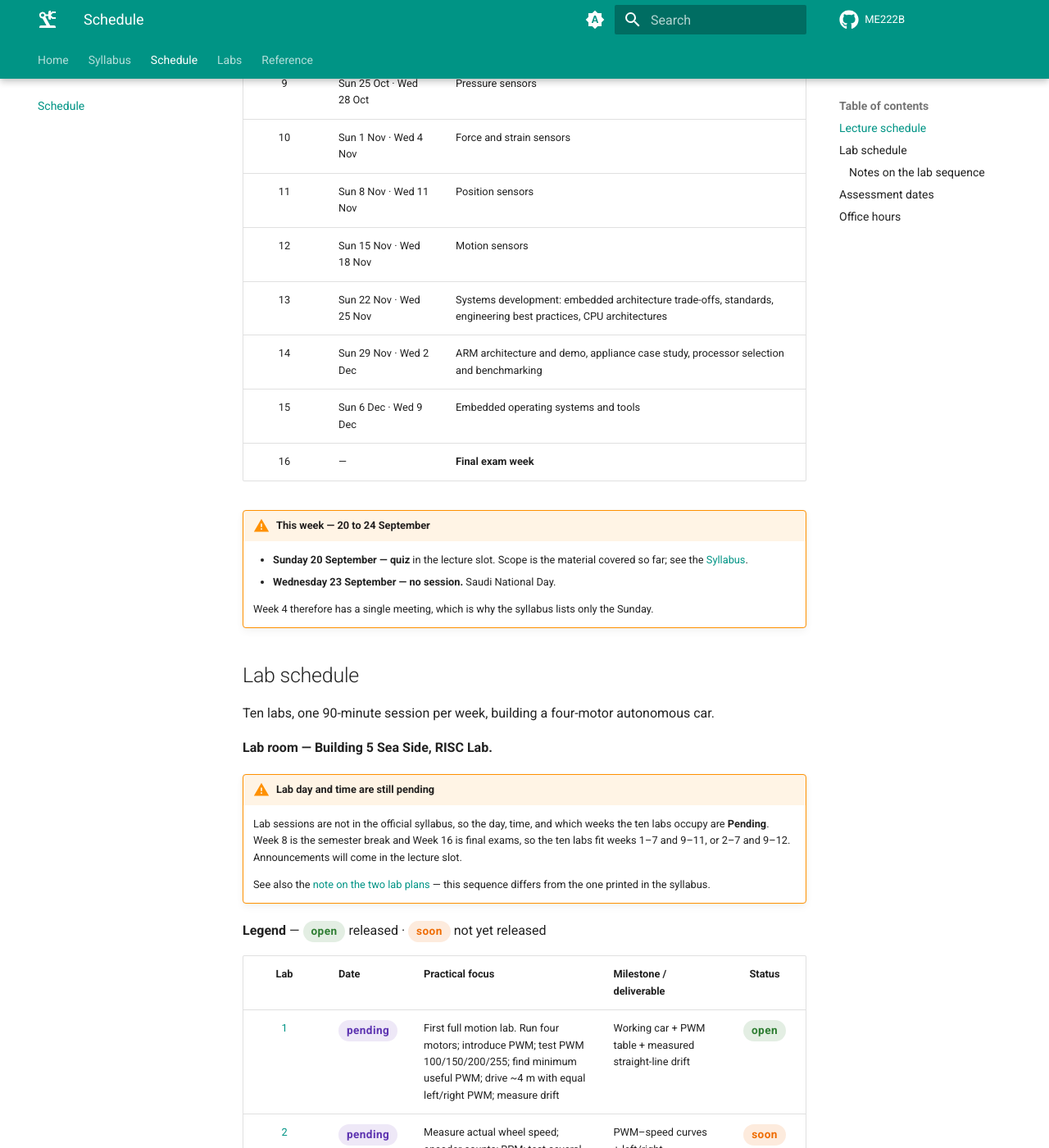
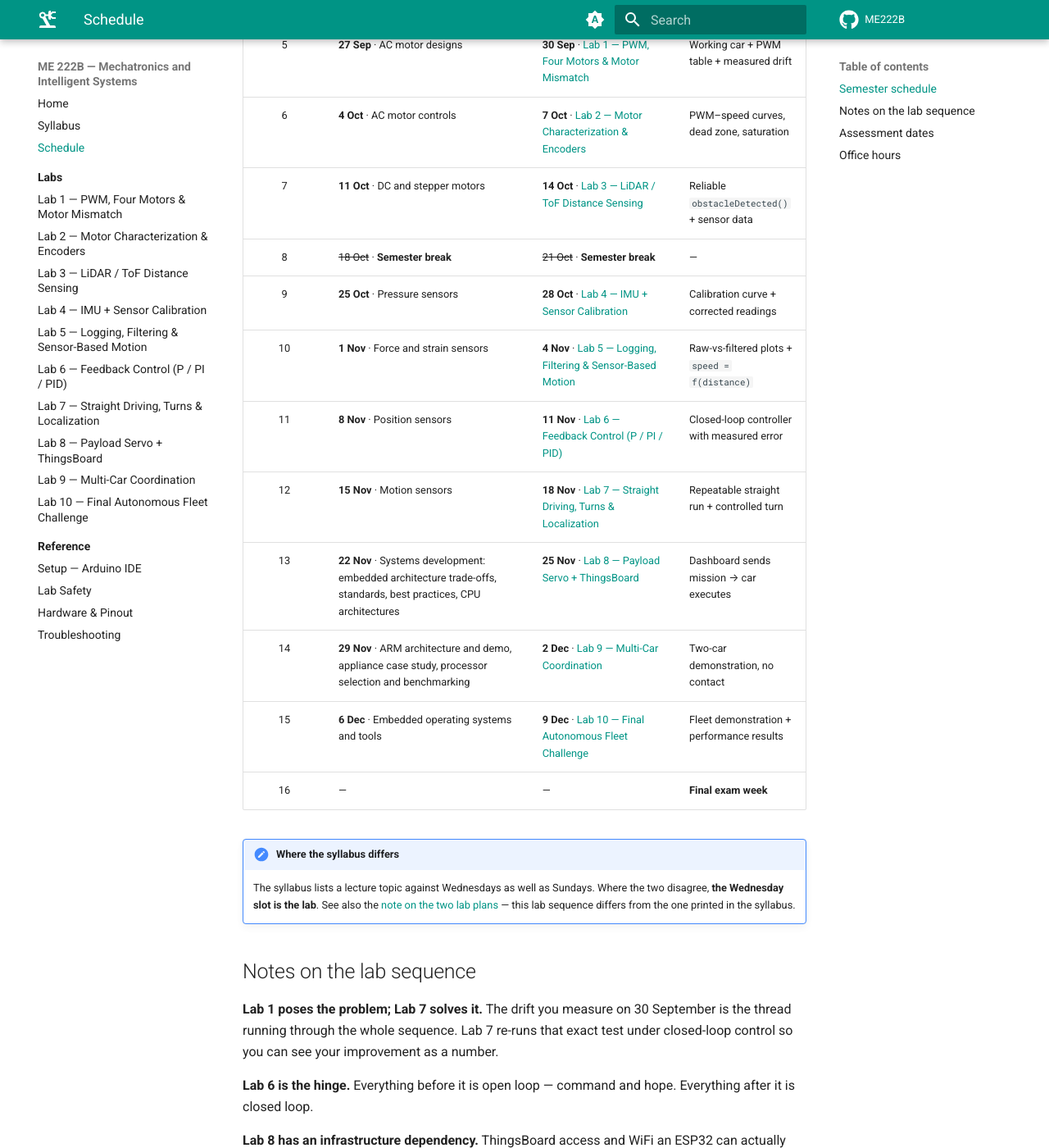
Before and after one commit to Hassan-Al-Moalim/ME222B, an MkDocs documentation site: the page built from docs/schedule.md, in a window 1280 px wide and 1400 px high, scrolled down 905 px. Shown: the whole window at 82% size. Built offline with MkDocs 1.6.1 and Material for MkDocs 9.7.7, drawn with Linux system fonts in a browser that asks for light colours; comment, search, counter and statistics services are not loaded; some of the changed text lies outside the part shown.

Commit message:
Put labs on Wednesdays, merge the schedule, and show the whole course
Labs run Wednesdays 08:30-10:00 in the RISC Lab. The ten labs land exactly on
the ten Wednesdays left after National Day and the semester break, finishing
9 December, the day before the semester ends.

Lectures and labs were in separate tables, so nobody could see what a given
week actually held. One week-per-row table now carries the Sunday lecture, the
Wednesday lab and that week's milestone side by side, with the two cancelled
sessions struck through in place.

Navigation moves from top tabs to one expanded left sidebar. Tabs showed a
single section at a time, so a student on a lab page could not see that the
reference material existed.

Co-Authored-By: Claude Opus 5 <noreply@anthropic.com>

```diff
--- a/docs/schedule.md
+++ b/docs/schedule.md
@@ -4,82 +4,59 @@ title: Schedule
 
 # Schedule
 
-**Fall 2026/2027** · Semester runs **30 August – 10 December 2026**
+**Fall 2026/2027** · 30 August – 10 December 2026
 
-Lectures: **Sunday & Wednesday, 08:30–10:00**, Building 9 – Classroom 4120.
+| | |
+| --- | --- |
+| **Lectures** | Sunday, 08:30–10:00 · Building 9 – Room 4120 |
+| **Labs** | Wednesday, 08:30–10:00 · Building 5 Sea Side — RISC Lab |
 
-## Lecture schedule
-
-| Week | Dates | Topic |
-| :--: | --- | --- |
-| 1 | Sun 30 Aug · Wed 2 Sep | Course introduction and thermal sensors |
-| 2 | Sun 6 Sep · Wed 9 Sep | Prototyping of sensor/actuator based systems |
-| 3 | Sun 13 Sep · Wed 16 Sep | Flow and rotary sensors |
-| 4 | Sun 20 Sep | Amplifiers and sensor noise · **Quiz** |
-| | ~~Wed 23 Sep~~ | **National Day — no session** |
-| 5 | Sun 27 Sep · Wed 30 Sep | AC motor designs |
-| 6 | Sun 4 Oct · Wed 7 Oct | AC motor controls |
-| 7 | Sun 11 Oct · Wed 14 Oct | DC and stepper motors |
-| 8 | Sun 18 Oct · Wed 21 Oct | **Semester break** |
-| 9 | Sun 25 Oct · Wed 28 Oct | Pressure sensors |
-| 10 | Sun 1 Nov · Wed 4 Nov | Force and strain sensors |
-| 11 | Sun 8 Nov · Wed 11 Nov | Position sensors |
-| 12 | Sun 15 Nov · Wed 18 Nov | Motion sensors |
-| 13 | Sun 22 Nov · Wed 25 Nov | Systems development: embedded architecture trade-offs, standards, engineering best practices, CPU architectures |
-| 14 | Sun 29 Nov · Wed 2 Dec | ARM architecture and demo, appliance case study, processor selection and benchmarking |
-| 15 | Sun 6 Dec · Wed 9 Dec | Embedded operating systems and tools |
-| 16 | — | **Final exam week** |
+The ten labs take the ten Wednesdays remaining after National Day, skipping the
+semester break, and finish on 9 December.
 
 !!! warning "This week — 20 to 24 September"
     - **Sunday 20 September — quiz** in the lecture slot. Scope is the material
-      covered so far; see the [Syllabus](syllabus.md#assessment).
+      covered so far.
     - **Wednesday 23 September — no session.** Saudi National Day.
 
-    Week 4 therefore has a single meeting, which is why the syllabus lists only
-    the Sunday.
+## Semester schedule
 
-## Lab schedule
+| Week | Sunday — lecture | Wednesday — lab | Milestone |
+| :--: | --- | --- | --- |
+| 1 | **30 Aug** · Course introduction and thermal sensors | 2 Sep · — | — |
+| 2 | **6 Sep** · Prototyping of sensor/actuator based systems | 9 Sep · — | — |
+| 3 | **13 Sep** · Flow and rotary sensors | 16 Sep · — | — |
+| 4 | **20 Sep** · Amplifiers and sensor noise · <span class="pill soon">quiz</span> | ~~23 Sep~~ · **National Day** | — |
+| 5 | **27 Sep** · AC motor designs | **30 Sep** · [Lab 1 — PWM, Four Motors & Motor Mismatch](labs/lab01-pwm-motors.md) | Working car + PWM table + measured drift |
+| 6 | **4 Oct** · AC motor controls | **7 Oct** · [Lab 2 — Motor Characterization & Encoders](labs/lab02-motor-characterization.md) | PWM–speed curves, dead zone, saturation |
+| 7 | **11 Oct** · DC and stepper motors | **14 Oct** · [Lab 3 — LiDAR / ToF Distance Sensing](labs/lab03-distance-sensing.md) | Reliable `obstacleDetected()` + sensor data |
+| 8 | ~~18 Oct~~ · **Semester break** | ~~21 Oct~~ · **Semester break** | — |
+| 9 | **25 Oct** · Pressure sensors | **28 Oct** · [Lab 4 — IMU + Sensor Calibration](labs/lab04-imu-calibration.md) | Calibration curve + corrected readings |
+| 10 | **1 Nov** · Force and strain sensors | **4 Nov** · [Lab 5 — Logging, Filtering & Sensor-Based Motion](labs/lab05-logging-filtering.md) | Raw-vs-filtered plots + `speed = f(distance)` |
+| 11 | **8 Nov** · Position sensors | **11 Nov** · [Lab 6 — Feedback Control (P / PI / PID)](labs/lab06-feedback-control.md) | Closed-loop controller with measured error |
+| 12 | **15 Nov** · Motion sensors | **18 Nov** · [Lab 7 — Straight Driving, Turns & Localization](labs/lab07-straight-turns-localization.md) | Repeatable straight run + controlled turn |
+| 13 | **22 Nov** · Systems development: embedded architecture trade-offs, standards, best practices, CPU architectures | **25 Nov** · [Lab 8 — Payload Servo + ThingsBoard](labs/lab08-servo-thingsboard.md) | Dashboard sends mission → car executes |
+| 14 | **29 Nov** · ARM architecture and demo, appliance case study, processor selection and benchmarking | **2 Dec** · [Lab 9 — Multi-Car Coordination](labs/lab09-multi-car.md) | Two-car demonstration, no contact |
+| 15 | **6 Dec** · Embedded operating systems and tools | **9 Dec** · [Lab 10 — Final Autonomous Fleet Challenge](labs/lab10-fleet-challenge.md) | Fleet demonstration + performance results |
+| 16 | — | — | **Final exam week** |
 
-Ten labs, one 90-minute session per week, building a four-motor autonomous car.
+!!! note "Where the syllabus differs"
+    The syllabus lists a lecture topic against Wednesdays as well as Sundays.
+    Where the two disagree, **the Wednesday slot is the lab**. See also the
+    [note on the two lab plans](syllabus.md#planned-labs) — this lab sequence
+    differs from the one printed in the syllabus.
 
-**Lab room — Building 5 Sea Side, RISC Lab.**
+## Notes on the lab sequence
 
-!!! warning "Lab day and time are still pending"
-    Lab sessions are not in the official syllabus, so the day, time, and which
-    weeks the ten labs occupy are **Pending**. Week 8 is the semester break and
-    Week 16 is final exams, so the ten labs fit weeks 1–7 and 9–11, or 2–7 and
-    9–12. Announcements will come in the lecture slot.
-
-    See also the [note on the two lab plans](syllabus.md#planned-labs) — this
-    sequence differs from the one printed in the syllabus.
-
-**Legend** — <span class="pill open">open</span> released ·
-<span class="pill soon">soon</span> not yet released
-
-| Lab | Date | Practical focus | Milestone / deliverable | Status |
-| :--: | --- | --- | --- | :--: |
-| [1](labs/lab01-pwm-motors.md) | <span class="pill pending">pending</span> | First full motion lab. Run four motors; introduce PWM; test PWM 100/150/200/255; find minimum useful PWM; drive ~4 m with equal left/right PWM; measure drift | Working car + PWM table + measured straight-line drift | <span class="pill open">open</span> |
-| [2](labs/lab02-motor-characterization.md) | <span class="pill pending">pending</span> | Measure actual wheel speed; encoder counts; RPM; test several PWM values; compare left/right sides; identify dead zone and saturation | PWM–speed curves + left/right characterization | <span class="pill soon">soon</span> |
-| [3](labs/lab03-distance-sensing.md) | <span class="pill pending">pending</span> | Mount distance sensor; measure known distances; determine useful range and field of view; implement basic obstacle detection | Reliable `obstacleDetected()` + sensor test data | <span class="pill soon">soon</span> |
-| [4](labs/lab04-imu-calibration.md) | <span class="pill pending">pending</span> | Read accelerometer/gyro; observe bias and noise; basic heading/turn measurement; calibrate against known references | Calibration curve + corrected sensor readings | <span class="pill soon">soon</span> |
-| [5](labs/lab05-logging-filtering.md) | <span class="pill pending">pending</span> | Log PWM, encoder, distance and IMU data; compare raw/filtered; moving average/median filter; car slows as obstacle nears | Raw-vs-filtered plots + `speed = f(distance)` | <span class="pill soon">soon</span> |
-| [6](labs/lab06-feedback-control.md) | <span class="pill pending">pending</span> | Now introduce feedback. Encoder speed or stopping distance; desired vs actual; P first, then PI/PID; experimental tuning | Closed-loop controller with measured error | <span class="pill soon">soon</span> |
-| [7](labs/lab07-straight-turns-localization.md) | <span class="pill pending">pending</span> | Encoder + IMU feedback; correct the Lab 1 drift problem; drive fixed distance; 90° turns; estimate position/heading | Repeatable straight run + controlled turn + localization | <span class="pill soon">soon</span> |
-| [8](labs/lab08-servo-thingsboard.md) | <span class="pill pending">pending</span> | Servo release mechanism; connect car to ThingsBoard; report vehicle state; receive pickup/destination; mission states | Dashboard sends mission → car executes → payload release | <span class="pill soon">soon</span> |
-| [9](labs/lab09-multi-car.md) | <span class="pill pending">pending</span> | Run at least two cars; local obstacle safety; zone reservation / priority; crossing and narrow-corridor cases | Two-car coordinated demonstration with no contact | <span class="pill soon">soon</span> |
-| [10](labs/lab10-fleet-challenge.md) | <span class="pill pending">pending</span> | Full pickup → navigation → obstacle handling → delivery → payload release → telemetry; multiple cars in shared arena | Final fleet demonstration + performance results | <span class="pill soon">soon</span> |
-
-### Notes on the lab sequence
-
-**Lab 1 poses the problem; Lab 7 solves it.** The drift measured in the first
-session is the thread running through the whole sequence. Lab 7 re-runs the exact
-Lab 1 test so you can see your own improvement as a number.
+**Lab 1 poses the problem; Lab 7 solves it.** The drift you measure on 30
+September is the thread running through the whole sequence. Lab 7 re-runs that
+exact test under closed-loop control so you can see your improvement as a number.
 
 **Lab 6 is the hinge.** Everything before it is open loop — command and hope.
 Everything after it is closed loop.
 
 **Lab 8 has an infrastructure dependency.** ThingsBoard access and WiFi an ESP32
-can actually join must be confirmed before the session. See the
+can actually join must be confirmed before 25 November. See the
 [Lab 8 page](labs/lab08-servo-thingsboard.md).
 
 ## Assessment dates
@@ -87,10 +64,11 @@ can actually join must be confirmed before the session. See the
 | Item | Weight | Date |
 | --- | --: | --- |
 | Quiz | — | **Sun 20 Sep**, lecture slot |
+| Quizzes (remaining) | 10 % | <span class="pill pending">pending</span> |
 | Midterm exam | 20 % | <span class="pill pending">pending</span> |
+| Course project(s) | 45 % | Two projects — milestones <span class="pill pending">pending</span> |
 | Final exam | 20 % | Week 16 — <span class="pill pending">pending</span> |
-| Course project(s) | 45 % | Two projects — milestones <span class="pill pending">pending</span> |
-| Quizzes | 10 % | Further dates <span class="pill pending">pending</span> |
+| Homework / assignments | 5 % | Set in class |
 
 ## Office hours
 
--- a/mkdocs.yml
+++ b/mkdocs.yml
@@ -20,9 +20,11 @@ theme:
     logo: material/robot-industrial
     repo: fontawesome/brands/github
   features:
-    - navigation.tabs           # top-level sections as tabs
-    - navigation.tabs.sticky
-    - navigation.sections
+    # No navigation.tabs: everything lives in one persistent left sidebar,
+    # the way Just the Docs course sites do it, so students can see the whole
+    # course at once instead of one section at a time.
+    - navigation.sections       # top-level groups as headings
+    - navigation.expand         # sub-pages always visible, not collapsed
     - navigation.indexes        # section landing pages
     - navigation.top
     - navigation.tracking
```
Also changed, not shown: docs/index.md (+2 -2 lines).
